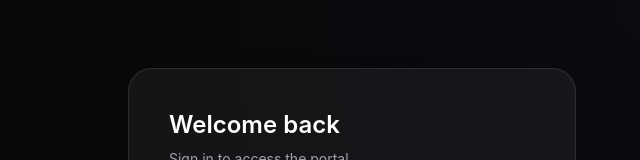
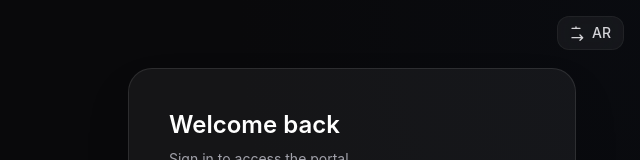
Before and after one commit to mikejason094-alt/sabratha-portal, a React (Vite) app: page /login in a window 1280 px wide. Shown: the top 160 px of the page, without its empty margins (640-1280 px from the left). Built offline with nearby package versions, Linux system fonts and the light colour scheme; no server answers.

Commit message:
Add language toggle to login page

```diff
--- a/src/pages/Login.jsx
+++ b/src/pages/Login.jsx
@@ -1,10 +1,12 @@
 import { useState, useEffect } from 'react'
 import { useTranslation } from 'react-i18next'
 import { useAuth } from '../context/AuthContext'
+import { useApp } from '../context/AppContext'
 import { useNavigate } from 'react-router-dom'
 
 export default function Login() {
   const { t, i18n } = useTranslation()
+  const { lang, toggleLanguage } = useApp()
   const { login, error } = useAuth()
   const navigate = useNavigate()
   const [email, setEmail] = useState('')
@@ -33,6 +35,14 @@ export default function Login() {
 
   return (
     <div className="min-h-screen flex relative overflow-hidden bg-zinc-950" dir={isAr ? 'rtl' : 'ltr'}>
+      {/* Language Toggle */}
+      <button onClick={toggleLanguage}
+        className="fixed top-4 right-4 z-50 flex items-center gap-1.5 px-3 py-1.5 rounded-xl bg-white/5 hover:bg-white/10 text-zinc-300 text-sm font-medium transition-all duration-200 border border-white/5 backdrop-blur-xl">
+        <svg className="w-4 h-4" fill="none" stroke="currentColor" viewBox="0 0 24 24">
+          <path strokeLinecap="round" strokeLinejoin="round" strokeWidth={2} d="M3 5h12M9 3v2m6 10l4 4m0 0l-4 4m4-4H3" />
+        </svg>
+        {lang === 'en' ? 'AR' : 'EN'}
+      </button>
       {/* Left: Background Image Panel */}
       <div className={`hidden lg:flex lg:w-[55%] relative items-center justify-center ${loaded ? 'animate-fade-in' : 'opacity-0'}`}>
         <div className="absolute inset-0">
```
